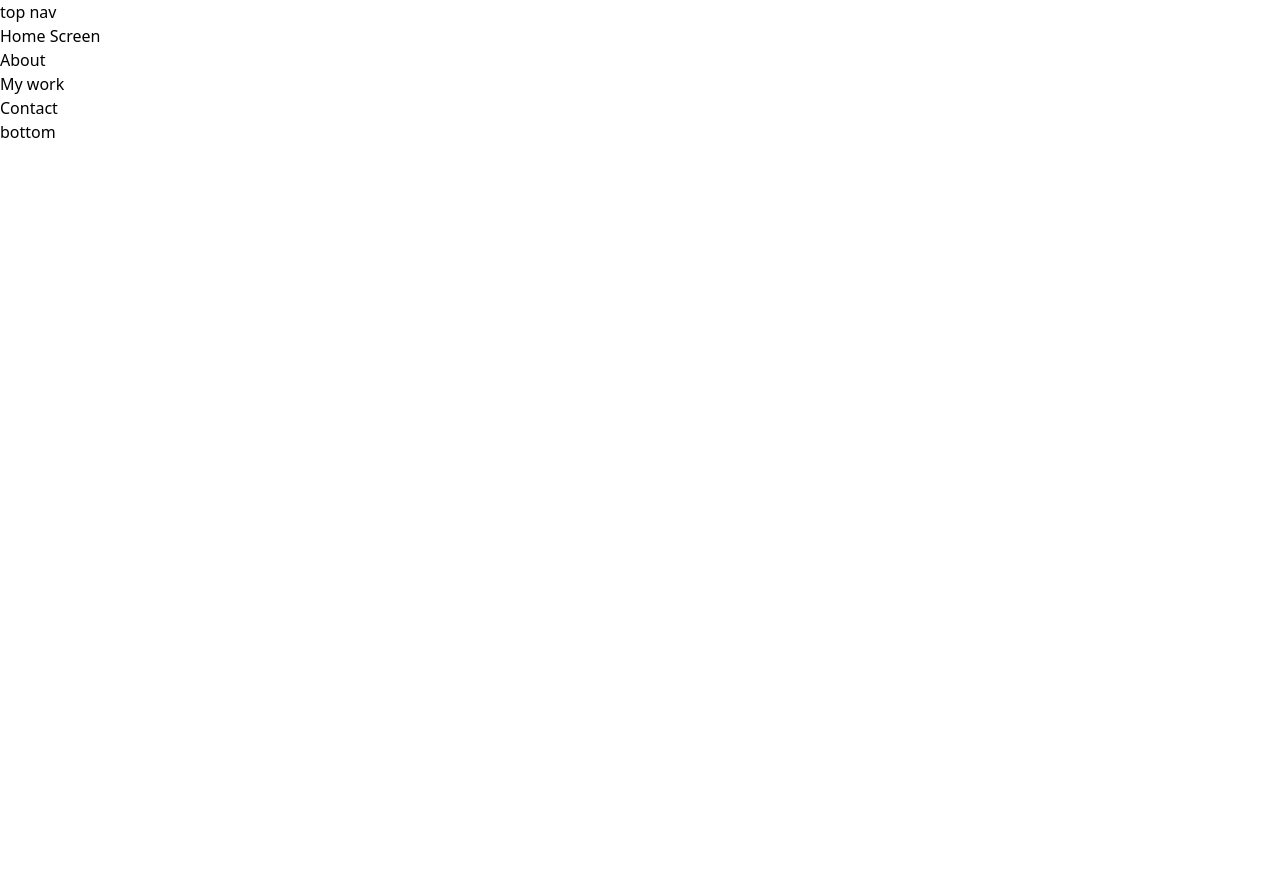
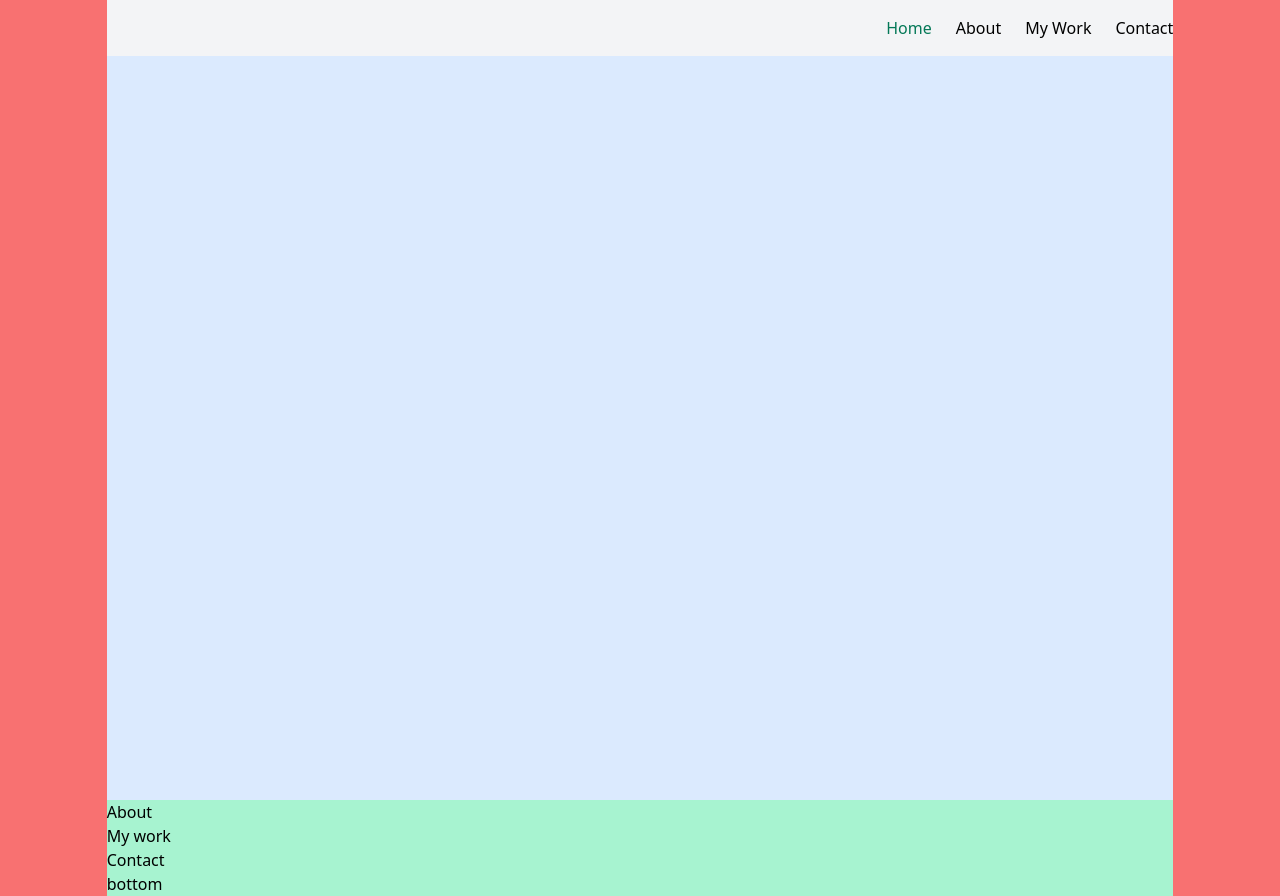
Before and after one commit to rashdanm/portfolio, a Next.js app: page / in a window 1280 px wide. Before the commit the page ends 800 px from the top, so only its background shows below. Built offline with nearby package versions, Linux system fonts and the light colour scheme.

Commit message:
react scroll and top nav map function

```diff
--- a/components/About.js
+++ b/components/About.js
@@ -1,6 +1,6 @@
 const About = () => {
   return (
-    <div>
+    <div id="about">
       <h1>About</h1>
     </div>
   );
--- a/components/Contact.js
+++ b/components/Contact.js
@@ -1,6 +1,6 @@
 const Contact = () => {
   return (
-    <div>
+    <div id="contact">
       <h1>Contact</h1>
     </div>
   );
--- a/components/HomeScreen.js
+++ b/components/HomeScreen.js
@@ -1,6 +1,6 @@
 const HomeScreen = () => {
   return (
-    <div>
+    <div id="home" className="bg-blue-100 h-screen">
       <h1>Home Screen</h1>
     </div>
   );
--- a/components/MyWork.js
+++ b/components/MyWork.js
@@ -1,6 +1,6 @@
 const MyWork = () => {
   return (
-    <div>
+    <div id="work">
       <h1>My work</h1>
     </div>
   );
--- a/components/TopNav.js
+++ b/components/TopNav.js
@@ -1,7 +1,21 @@
+import { Link } from "react-scroll";
+
 const TopNav = () => {
+  const navLinks = [
+    { id: 1, navId: "home", navLink: "Home" },
+    { id: 2, navId: "about", navLink: "About" },
+    { id: 3, navId: "work", navLink: "My Work" },
+    { id: 4, navId: "contact", navLink: "Contact" },
+  ];
   return (
-    <div>
-      <h1>top nav</h1>
+    <div className="bg-gray-100 md:w-10/12 hidden md:flex md:justify-end md:fixed m-0">
+      {navLinks.map((link) => (
+        <Link activeClass="active" to={link.navId} spy={true} smooth={true}>
+          <div className="cursor-pointer hover:text-green-700 pl-6 py-4">
+            {link.navLink}
+          </div>
+        </Link>
+      ))}
     </div>
   );
 };
--- a/package.json
+++ b/package.json
@@ -10,7 +10,8 @@
   "dependencies": {
     "next": "12.0.4",
     "react": "17.0.2",
-    "react-dom": "17.0.2"
+    "react-dom": "17.0.2",
+    "react-scroll": "^1.8.4"
   },
   "devDependencies": {
     "autoprefixer": "^10.4.0",
--- a/pages/index.js
+++ b/pages/index.js
@@ -9,7 +9,8 @@ import TopNav from "../components/TopNav";
 
 export default function Home() {
   return (
-    <div>
+    <div className="bg-red-400 w-screen md:flex md:justify-center">
+      <div className="w-full bg-green-200 md:w-10/12">
         <Head>
           <title>Rashdan's portfolio</title>
           <link rel="icon" href="/favicon.ico"></link>
@@ -21,5 +22,6 @@ export default function Home() {
         <Contact />
         <BottomNav />
       </div>
+    </div>
   );
 }
--- a/styles/globals.css
+++ b/styles/globals.css
@@ -1,3 +1,7 @@
 @tailwind base;
 @tailwind components;
 @tailwind utilities;
+
+.active {
+    color: #047857;
+}
```
Also changed, not shown: 1 other file (tests, documents, lock files or other folders). Lines whose indentation alone changed are shown as unchanged.
